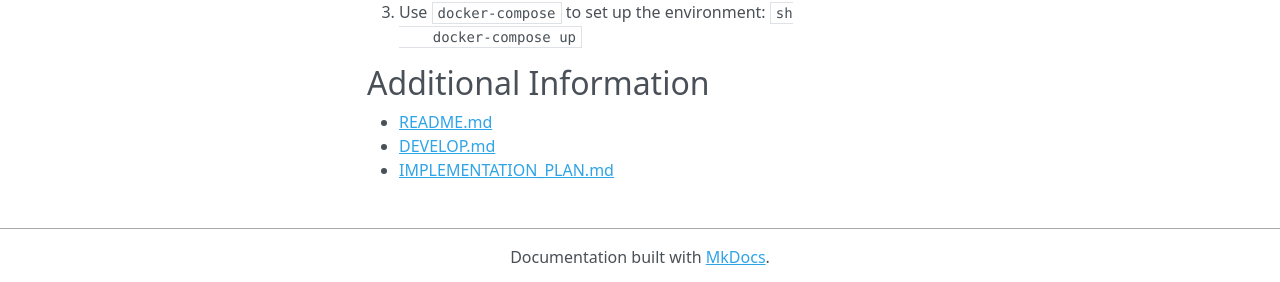
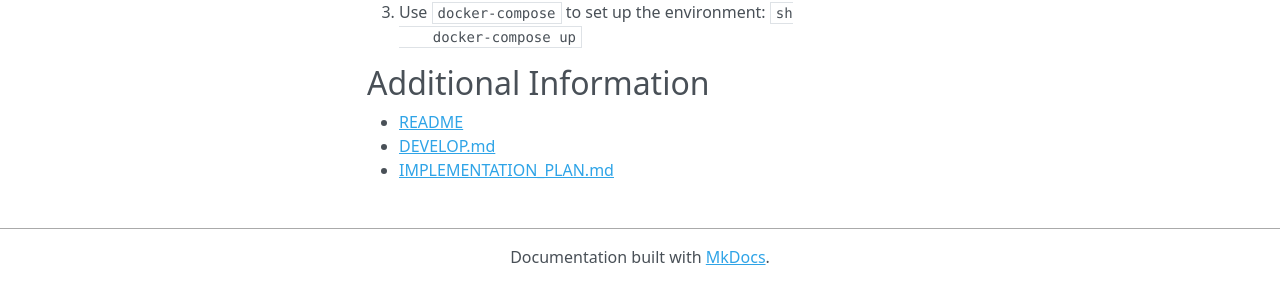
Before and after one commit to pkuppens/templify, an MkDocs documentation site: the page built from docs/INSTALL.md, in a window 1280 px wide and 1141 px high. Shown: the part 856-1138 px from the top of the window. Built offline with MkDocs 1.6.1, drawn with Linux system fonts in a browser that asks for light colours; nearby versions of some CDN libraries.

```diff
--- a/docs/INSTALL.md
+++ b/docs/INSTALL.md
@@ -54,6 +54,6 @@
 
 ## Additional Information
 
-- [README.md](README.md)
+- [README](../README.md)
 - [DEVELOP.md](DEVELOP.md)
 - [IMPLEMENTATION_PLAN.md](IMPLEMENTATION_PLAN.md)
```
